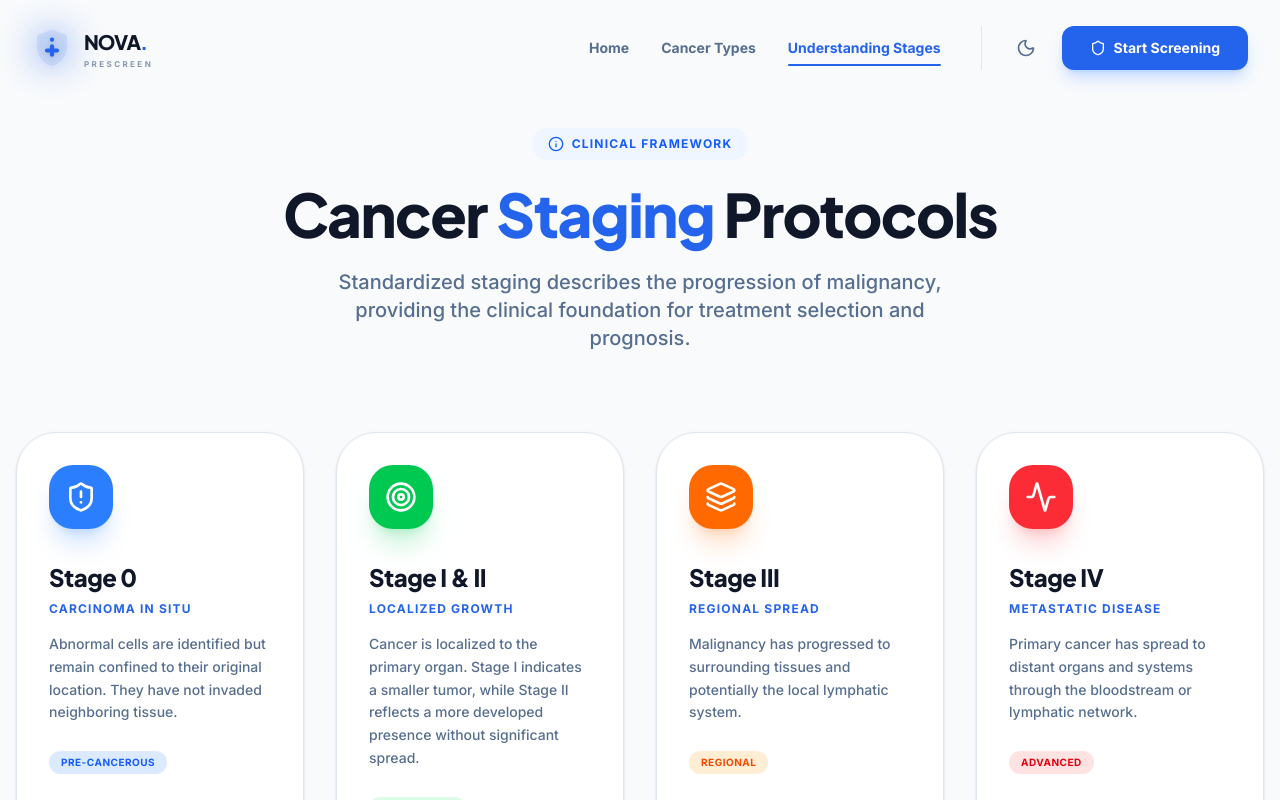
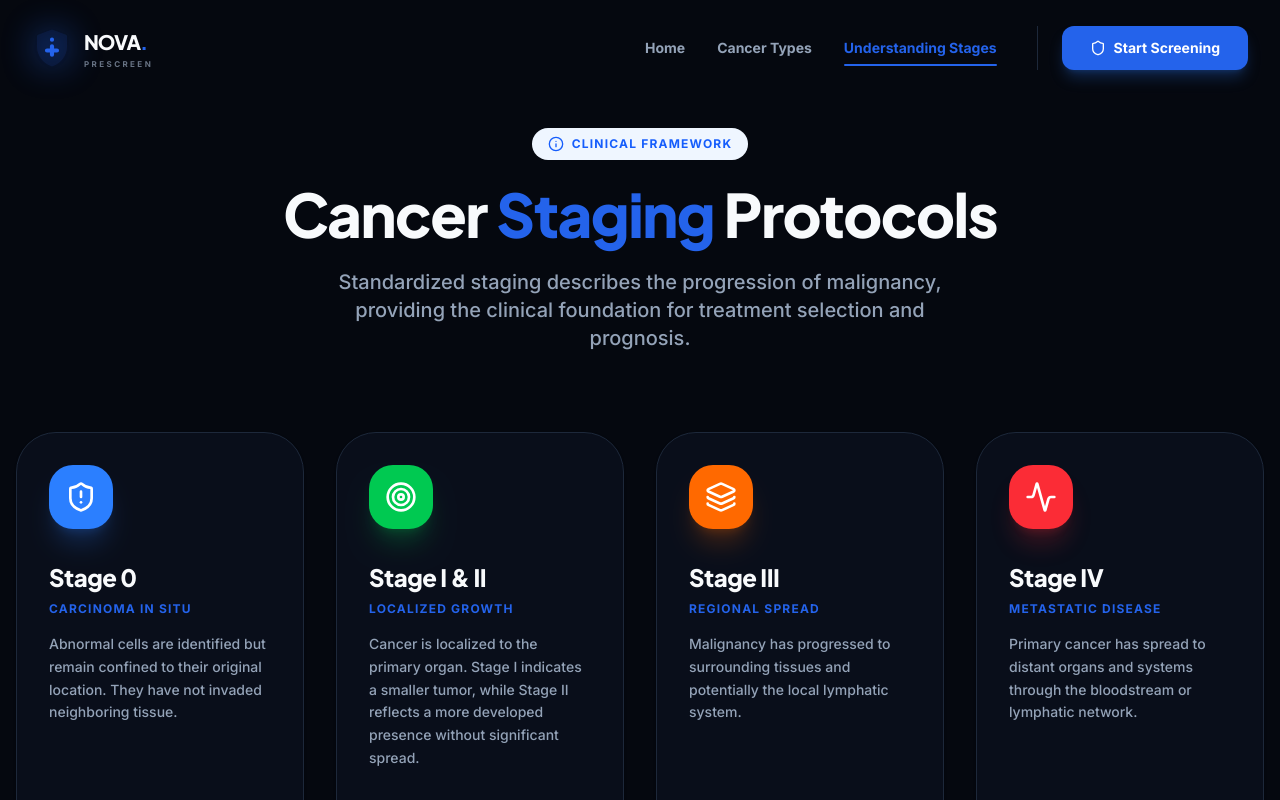
Before and after one commit to aari-7/Nova, a React (Vite) app: page /stages in a window 1280 px wide. Shown: the top 800 px of the page. Built offline with nearby package versions, Linux system fonts and the light colour scheme.

Commit message:
fix: Align risk labels and enforce Dark Mode ONLY

```diff
--- a/src/components/layout/Navbar.tsx
+++ b/src/components/layout/Navbar.tsx
@@ -62,14 +62,6 @@ export const Navbar = () => {
                         </div>
 
                         <div className="flex items-center space-x-4 border-l border-[var(--border-color)] pl-6">
-                            <button
-                                onClick={toggleTheme}
-                                className="p-2.5 rounded-xl hover:bg-gray-100 dark:hover:bg-gray-800 transition-colors text-[var(--color-muted)]"
-                                aria-label="Toggle dark mode"
-                            >
-                                {theme === 'dark' ? <Sun className="h-5 w-5" /> : <Moon className="h-5 w-5" />}
-                            </button>
-
                             <Link
                                 to="/assessment"
                                 className="bg-[var(--color-primary)] hover:bg-[var(--color-primary-dark)] text-white px-7 py-3 rounded-xl font-bold text-sm transition-all transform hover:scale-105 active:scale-95 shadow-lg shadow-blue-500/25 flex items-center"
@@ -82,12 +74,6 @@ export const Navbar = () => {
 
                     {/* Mobile menu button */}
                     <div className="flex items-center space-x-2 md:hidden">
-                        <button
-                            onClick={toggleTheme}
-                            className="p-2.5 rounded-xl hover:bg-gray-100 dark:hover:bg-gray-800 transition-colors text-[var(--color-muted)]"
-                        >
-                            {theme === 'dark' ? <Sun className="h-5 w-5" /> : <Moon className="h-5 w-5" />}
-                        </button>
                         <button
                             onClick={() => setIsOpen(!isOpen)}
                             className="p-2.5 rounded-xl hover:bg-gray-100 dark:hover:bg-gray-800 text-[var(--color-foreground)] transition-colors"
--- a/src/context/ThemeContext.tsx
+++ b/src/context/ThemeContext.tsx
@@ -10,21 +10,18 @@ interface ThemeContextType {
 const ThemeContext = createContext<ThemeContextType | undefined>(undefined);
 
 export const ThemeProvider = ({ children }: { children: React.ReactNode }) => {
-    const [theme, setTheme] = useState<Theme>(() => {
-        const saved = localStorage.getItem('theme');
-        if (saved === 'light' || saved === 'dark') return saved;
-        return window.matchMedia('(prefers-color-scheme: dark)').matches ? 'dark' : 'light';
-    });
+    // Force dark mode
+    const [theme] = useState<Theme>('dark');
 
     useEffect(() => {
         const root = window.document.documentElement;
-        root.classList.remove('light', 'dark');
-        root.classList.add(theme);
-        localStorage.setItem('theme', theme);
-    }, [theme]);
+        root.classList.remove('light');
+        root.classList.add('dark');
+        localStorage.setItem('theme', 'dark');
+    }, []);
 
     const toggleTheme = () => {
-        setTheme((prev) => (prev === 'light' ? 'dark' : 'light'));
+        console.warn('Theme switching is disabled. Dark mode is mandatory.');
     };
 
     return (
--- a/src/pages/StagesOfCancer.tsx
+++ b/src/pages/StagesOfCancer.tsx
@@ -83,13 +83,13 @@ const StagesOfCancer = () => {
                                 initial={{ opacity: 0, y: 20 }}
                                 animate={{ opacity: 1, y: 0 }}
                                 transition={{ delay: index * 0.1 }}
-                                className="relative bg-[var(--color-card)] rounded-[2.5rem] p-8 border border-[var(--border-color)] shadow-sm hover:shadow-xl transition-all group"
+                                className="relative bg-[var(--color-card)] rounded-[2.5rem] p-8 border border-[var(--border-color)] shadow-sm hover:shadow-xl transition-all group flex flex-col h-full"
                             >
                                 <div className={`w-16 h-16 rounded-[1.5rem] bg-${stage.color}-500 flex items-center justify-center text-white shadow-xl shadow-${stage.color}-500/20 mb-8 absolute -top-8 left-8 lg:static lg:-top-0 lg:left-0`}>
                                     <stage.icon className="w-8 h-8" />
                                 </div>
 
-                                <div className="mt-6 lg:mt-0">
+                                <div className="mt-6 lg:mt-0 flex flex-col flex-1">
                                     <div className="flex items-center justify-between mb-2">
                                         <h3 className="text-2xl font-black text-[var(--color-foreground)]">{stage.title}</h3>
                                     </div>
@@ -97,8 +97,10 @@ const StagesOfCancer = () => {
                                     <p className="text-[var(--color-muted)] text-sm font-medium leading-relaxed mb-6">
                                         {stage.description}
                                     </p>
-                                    <div className={`inline-block px-3 py-1 rounded-full bg-${stage.color}-100 dark:bg-${stage.color}-900/30 text-${stage.color}-600 dark:text-${stage.color}-400 text-[10px] font-black uppercase tracking-wider`}>
-                                        {stage.risk}
+                                    <div className="mt-auto pt-4">
+                                        <div className={`inline-block px-3 py-1 rounded-full bg-${stage.color}-100 dark:bg-${stage.color}-900/30 text-${stage.color}-600 dark:text-${stage.color}-400 text-[10px] font-black uppercase tracking-wider`}>
+                                            {stage.risk}
+                                        </div>
                                     </div>
                                 </div>
                             </motion.div>
```
